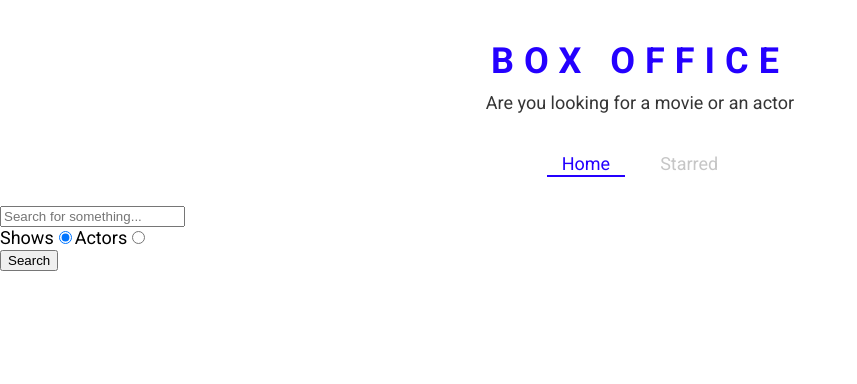
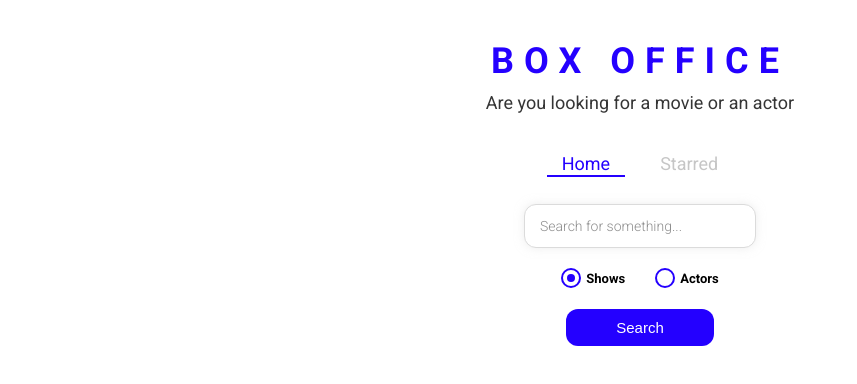
Before and after one commit to Prashant-17-11/BoxOffice, a React (Create React App) app: page / in a window 1280 px wide. Shown: the top 384 px of the page, without its empty margins (0-857 px from the left). Built offline with nearby package versions, Linux system fonts and the light colour scheme.

Commit message:
styled and completed home page

```diff
--- a/src/Components/CustomRadio.js
+++ b/src/Components/CustomRadio.js
@@ -5,18 +5,16 @@
   display: block;
   position: relative;
   padding-left: 25px;
-  curosr: pointer;
+  cursor: pointer;
   font-size: 13px;
   user-select: none;
   font-weight: 700;
   line-height: 1.65;
-
   input {
     position: absolute;
-    opacitiy: 0;
+    opacity: 0;
     cursor: pointer;
   }
-
   span {
     position: absolute;
     top: 0;
@@ -27,22 +25,18 @@
     border: 2px solid ${({ theme }) => theme.mainColors.blue};
     border-radius: 50%;
   }
-
   input:checked ~ span {
     background-color: #fff;
     border: 2px solid ${({ theme }) => theme.mainColors.blue};
   }
-
   span:after {
     content: "";
     position: absolute;
     display: none;
   }
-
   input:checked ~ span:after {
     display: block;
   }
-
   span:after {
     top: 4px;
     left: 4px;
--- a/src/Routes/Home.js
+++ b/src/Routes/Home.js
@@ -4,9 +4,16 @@
 import ShowGrid from "../Components/show/ShowGrid";
 
 import { apiGet } from "../Misc/Config";
+import { useLastQuery } from "../Misc/CustomHooks";
+import {
+  SearchInput,
+  RadioInputsWrapper,
+  SearchButtonWrapper,
+} from "./Home.styled";
+import CustomRadio from "../Components/CustomRadio";
 
 const Home = () => {
-  const [input, setInput] = useState("");
+  const [input, setInput] = useLastQuery("");
   const [results, setResults] = useState(null);
   const [searchOptions, setSearchOptions] = useState("shows");
 
@@ -51,38 +58,38 @@
 
   return (
     <MainPageLayout>
-      <input
+      <SearchInput
         type="text"
         placeholder="Search for something..."
         onChange={onInputChange}
         onKeyDown={onKeyDown}
         value={input}
       />
-      <div>
-        <label htmlFor="shows-search">
-          Shows
-          <input
+      <RadioInputsWrapper>
+        <div>
+          <CustomRadio
+            label="Shows"
             id="shows-search"
-            type="radio"
             value="shows"
             checked={isShowsSearch}
             onChange={onRadioChange}
           />
-        </label>
-        <label htmlFor="actors-search">
-          Actors
-          <input
+        </div>
+        <div>
+          <CustomRadio
+            label="Actors"
             id="actors-search"
-            type="radio"
             value="people"
             checked={!isShowsSearch}
             onChange={onRadioChange}
           />
-        </label>
-      </div>
-      <button type="button" onClick={onSearch}>
-        Search
-      </button>
+        </div>
+      </RadioInputsWrapper>
+      <SearchButtonWrapper>
+        <button type="button" onClick={onSearch}>
+          Search
+        </button>
+      </SearchButtonWrapper>
       {renderResults()}
     </MainPageLayout>
   );
--- /dev/null
+++ b/src/Routes/Home.styled.js
@@ -0,0 +1,46 @@
+import styled from "styled-components";
+
+export const SearchInput = styled.input`
+  display: block;
+  font-family: "Roboto", sans-serif;
+  width: 200px;
+  margin: auto;
+  outline: none;
+  padding: 13px 15px;
+  border: 1px solid #dbdbdb;
+  box-shadow: 0px 0px 10px 0px rgba(219, 219, 219, 0.5);
+  font-size: 14px;
+  border-radius: 12px;
+  color: #8d8d8d;
+  &::placeholder {
+    font-weight: 300;
+    color: #8d8d8d;
+  }
+`;
+
+export const RadioInputsWrapper = styled.div`
+  display: flex;
+  justify-content: center;
+  margin: 20px 0;
+  div {
+    margin: 0 15px;
+  }
+`;
+
+export const SearchButtonWrapper = styled.div`
+  text-align: center;
+  margin-bottom: 35px;
+  button {
+    color: #fff;
+    background-color: ${({ theme }) => theme.mainColors.blue};
+    margin: auto;
+    padding: 10px 50px;
+    font-size: 15px;
+    border: none;
+    outline: none;
+    border-radius: 12px;
+    &:hover {
+      cursor: pointer;
+    }
+  }
+`;
```
